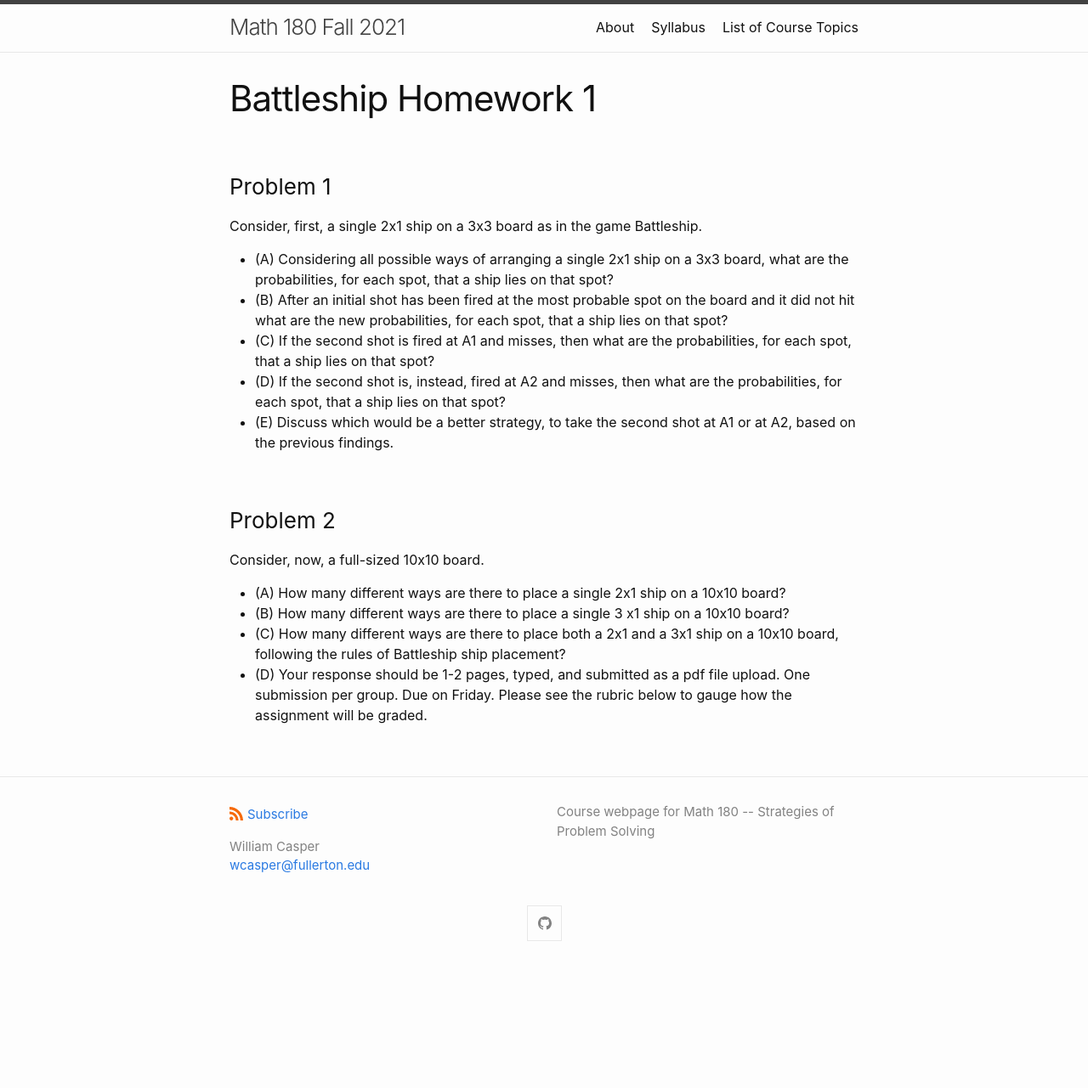
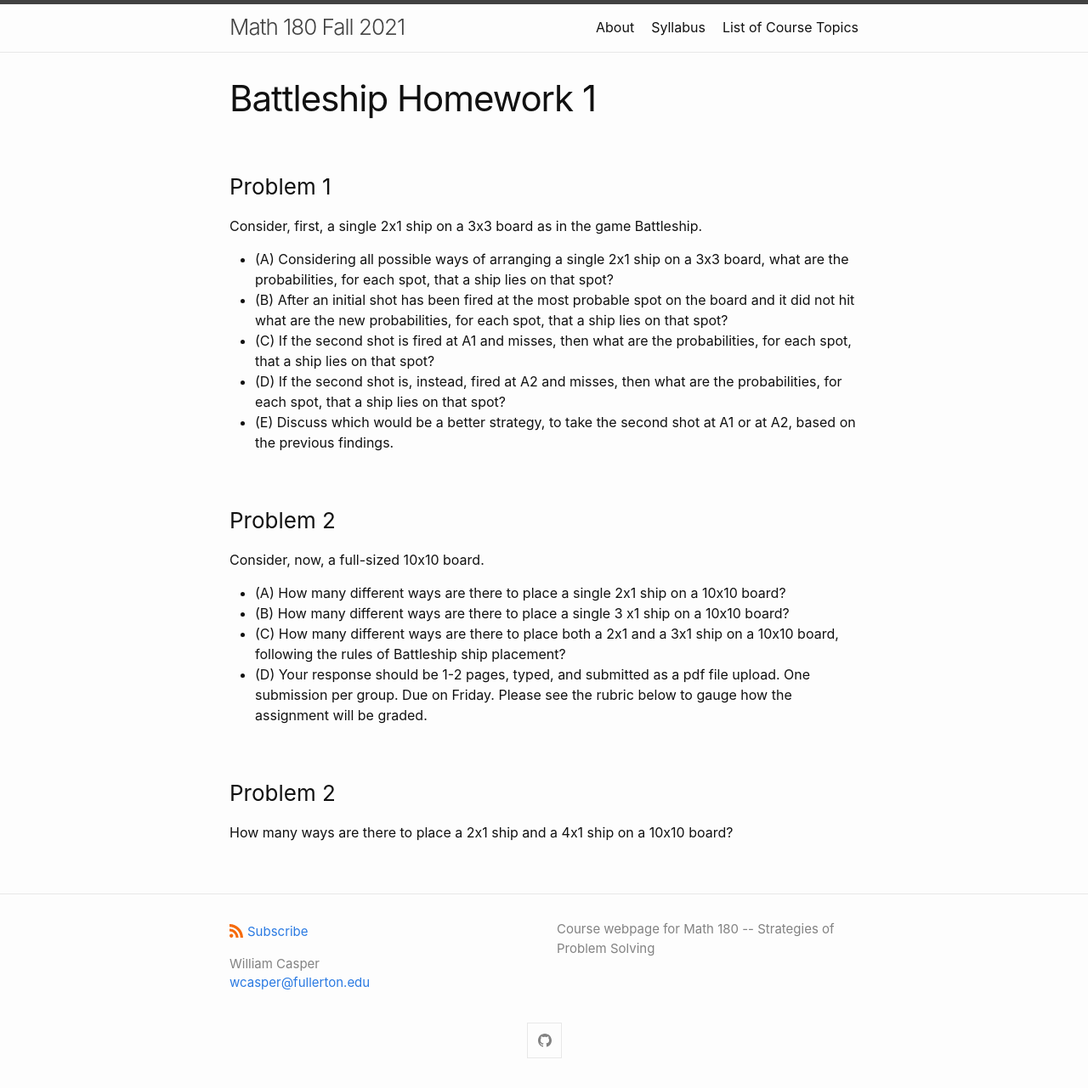
Before and after one commit to wcasper/math180fall2021, a Jekyll site: the page built from _modules/battleship/homework1.md, in a window 1280 px wide. Shown: the whole page at 85% size. Built offline with Jekyll 4.4.1, drawn with Linux system fonts in a browser that asks for light colours; before the commit the page ends 1143 px from its top, so only the background shows below that.

Commit message:
added homework problem

```diff
--- a/_modules/battleship/homework1.md
+++ b/_modules/battleship/homework1.md
@@ -20,3 +20,6 @@ Consider, now, a full-sized 10x10 board.
 * (B) How many different ways are there to place a single 3 x1 ship on a 10x10 board?
 * (C) How many different ways are there to place both a 2x1 and a 3x1 ship on a 10x10 board, following the rules of Battleship ship placement?
 * (D) Your response should be 1-2 pages, typed, and submitted as a pdf file upload.  One submission per group. Due on Friday. Please see the rubric below to gauge how the assignment will be graded.
+
+### Problem 2
+How many ways are there to place a 2x1 ship and a 4x1 ship on a 10x10 board?
```
